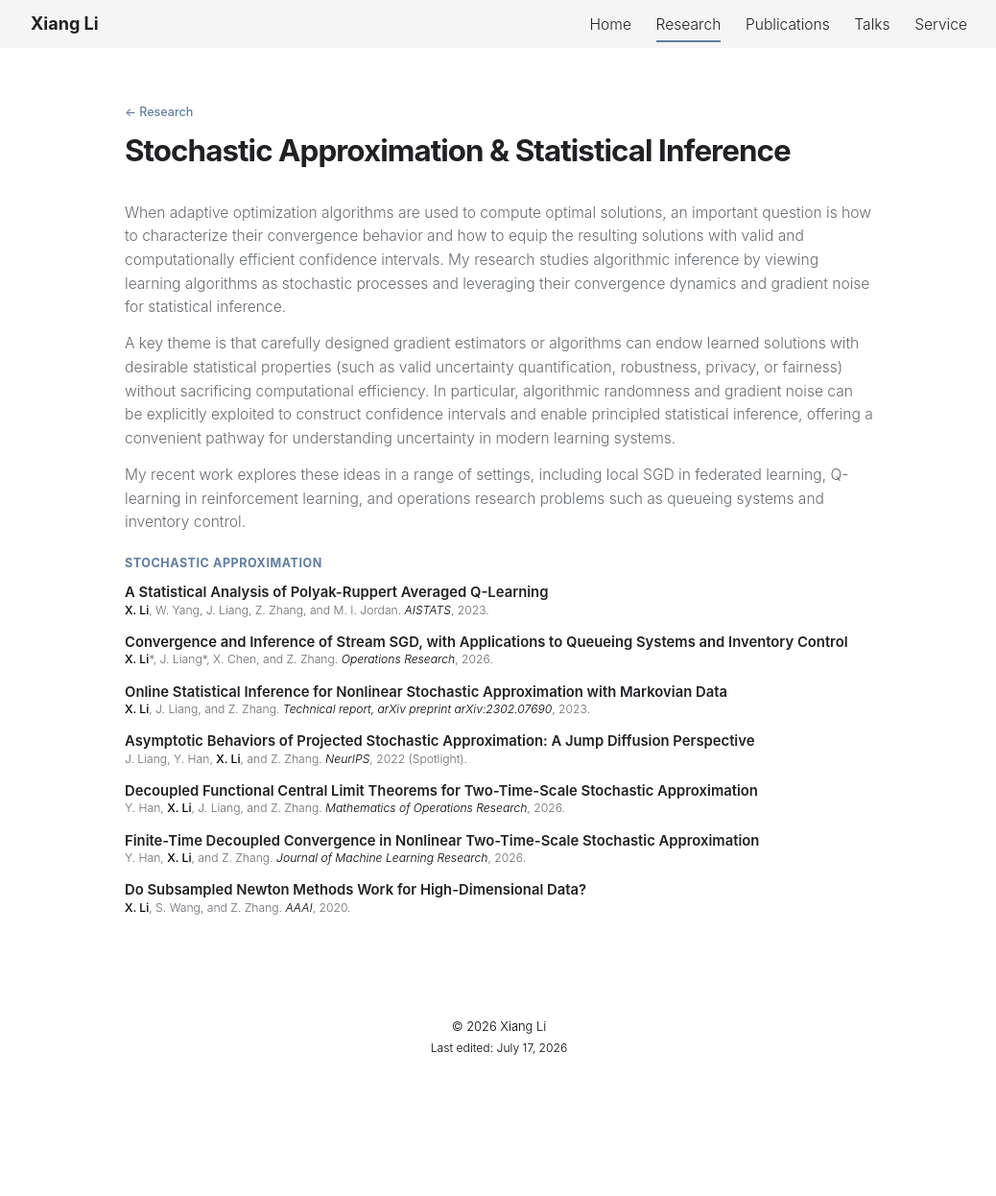
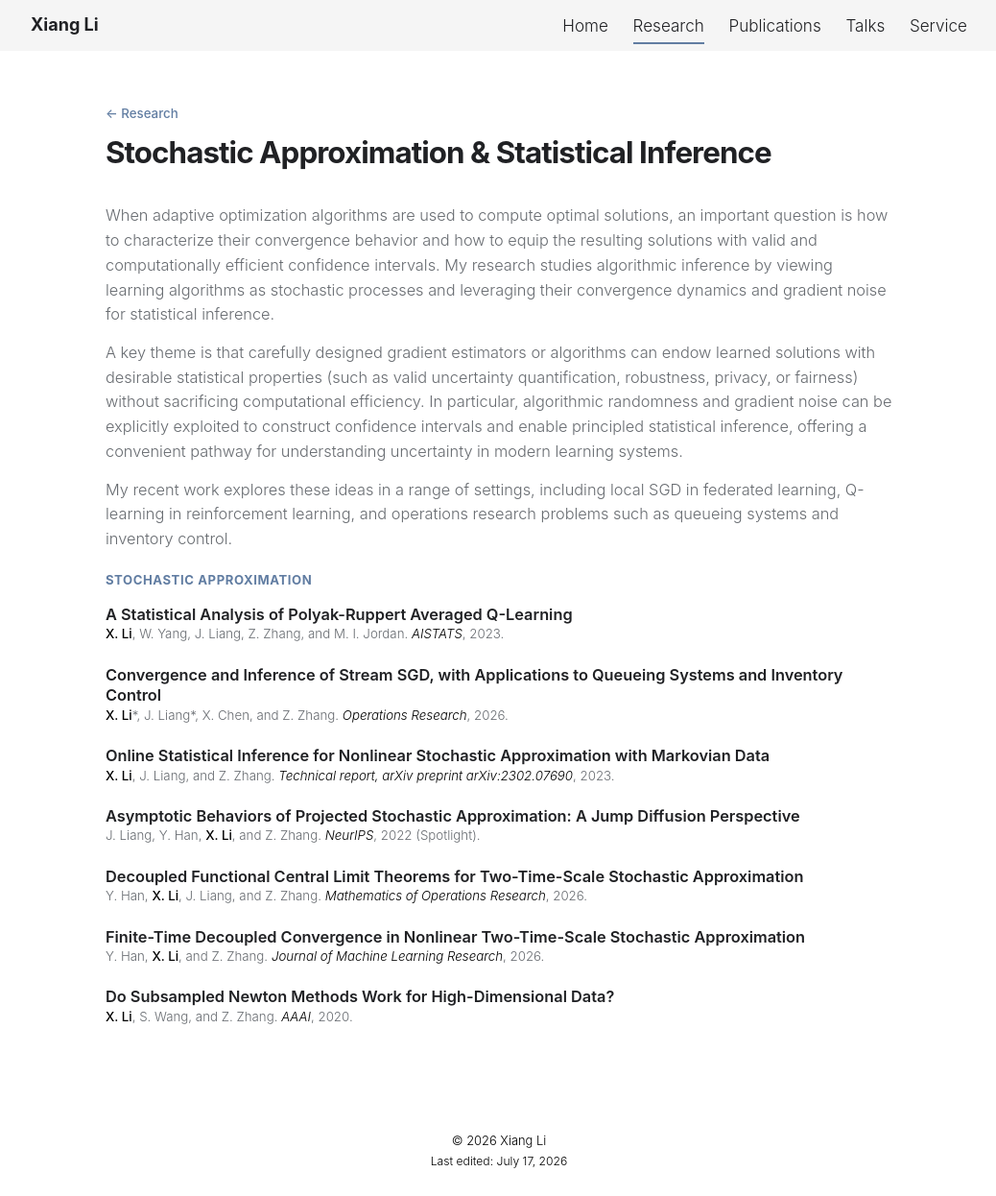
Before and after one commit to lx10077/lx10077.github.io, a Jekyll site: the page built from _pages/research-statistical-inference.md, in a window 1280 px wide. Shown: the whole page at 96% size, without its empty margins (120-1158 px from the left). Built offline with Jekyll 4.4.1, drawn with Linux system fonts in a browser that asks for light colours; comment, search, counter and statistics services are not loaded; a style sheet for code colours, icons or effects is not loaded; before the commit the page ends 1127 px from its top, so only the background shows below that.

Commit message:
Update _custom.scss

```diff
--- a/assets/css/_custom.scss
+++ b/assets/css/_custom.scss
@@ -694,8 +694,16 @@ ul.bibliography {
   --v3-chip: #d8d8d8;
   --v3-chip-hover: #cbd3df;
   --v3-accent: #617da2;
+  --v3-paper-title-size: 0.86rem;
+  --v3-paper-meta-size: 0.7rem;
+  --v3-paper-title-leading: 1.32;
+  --v3-paper-meta-leading: 1.42;
+  --v3-paper-item-padding: 0.56rem 0 0.62rem;
   margin: 0;
+  min-height: 100vh;
   padding: 0;
+  display: grid;
+  grid-template-rows: auto 1fr auto;
   color: var(--v3-ink);
   background: var(--v3-bg);
   font-family: var(--site-font);
@@ -742,7 +750,7 @@ ul.bibliography {
   position: relative;
   padding: 0.72rem 0;
   color: var(--v3-ink);
-  font-size: 0.82rem;
+  font-size: 0.9rem;
 }
 
 .v3-menu a.active::after {
@@ -756,9 +764,9 @@ ul.bibliography {
 }
 
 .v3-main {
+  box-sizing: border-box;
   width: calc(100% - 48px);
-  max-width: 780px;
-  min-height: calc(100vh - 114px);
+  max-width: 820px;
   margin: 0 auto;
   padding: 24px 0;
 }
@@ -925,6 +933,7 @@ ul.bibliography {
 }
 
 .v3-footer {
+  box-sizing: border-box;
   min-height: 70px;
   padding: 1.4rem 24px;
   color: var(--v3-soft);
@@ -957,7 +966,7 @@ ul.bibliography {
 .v3-page-header p {
   margin: 0;
   color: var(--v3-soft);
-  font-size: 0.76rem;
+  font-size: 0.82rem;
   line-height: 1.5;
 }
 
@@ -1007,7 +1016,7 @@ ul.bibliography {
 .v3-research-intro p {
   margin: 0;
   color: var(--v3-soft);
-  font-size: 0.87rem;
+  font-size: 0.9rem;
   line-height: 1.62;
 }
 
@@ -1018,7 +1027,7 @@ ul.bibliography {
 .v3-section-label {
   margin-bottom: 0.35rem !important;
   color: var(--v3-accent) !important;
-  font-size: 0.61rem !important;
+  font-size: 0.66rem !important;
   font-weight: 650;
   letter-spacing: 0.06em;
   text-transform: uppercase;
@@ -1027,7 +1036,7 @@ ul.bibliography {
 .v3-research-copy > p {
   margin: 0 0 0.72rem;
   color: var(--v3-soft);
-  font-size: 0.82rem;
+  font-size: var(--v3-paper-title-size);
   line-height: 1.58;
 }
 
@@ -1060,22 +1069,22 @@ ul.bibliography {
 
 .v3-research-hub-title {
   color: var(--v3-ink);
-  font-size: 0.83rem;
+  font-size: var(--v3-paper-title-size);
   font-weight: 620;
-  line-height: 1.32;
+  line-height: var(--v3-paper-title-leading);
 }
 
 .v3-research-hub-meta {
   color: var(--v3-soft);
-  font-size: 0.66rem;
-  line-height: 1.42;
+  font-size: var(--v3-paper-meta-size);
+  line-height: var(--v3-paper-meta-leading);
 }
 
 .v3-research-detail-header > a {
   display: inline-block;
   margin-bottom: 0.65rem;
   color: var(--v3-accent);
-  font-size: 0.66rem;
+  font-size: 0.7rem;
   font-weight: 550;
 }
 
@@ -1089,7 +1098,7 @@ ul.bibliography {
   margin: 0 0 0.5rem;
   color: var(--v3-ink);
   font-family: var(--site-font);
-  font-size: 1.02rem;
+  font-size: 1.06rem;
   font-weight: 650;
 }
 
@@ -1097,7 +1106,7 @@ ul.bibliography {
   margin: 1.15rem 0 0.35rem;
   color: var(--v3-accent);
   font-family: var(--site-font);
-  font-size: 0.66rem;
+  font-size: 0.69rem;
   font-weight: 650;
   letter-spacing: 0.045em;
   text-transform: uppercase;
@@ -1111,21 +1120,22 @@ ul.bibliography {
 
 .v3-research-copy li {
   margin: 0;
-  padding: 0.36rem 0 0.4rem;
+  padding: var(--v3-paper-item-padding);
   color: var(--v3-soft);
-  font-size: 0.64rem;
-  line-height: 1.38;
+  font-size: var(--v3-paper-meta-size);
+  line-height: var(--v3-paper-meta-leading);
 }
 
 .v3-research-copy li strong:first-child {
   color: var(--v3-ink);
-  font-size: 0.78rem;
+  font-size: var(--v3-paper-title-size);
   font-weight: 620;
+  line-height: var(--v3-paper-title-leading);
 }
 
 .v3-all-papers a {
   color: var(--v3-accent);
-  font-size: 0.69rem;
+  font-size: 0.64rem;
   font-weight: 550;
 }
 
@@ -1141,7 +1151,7 @@ ul.bibliography {
   border-top: 1px solid var(--v3-rule);
   color: var(--v3-ink);
   font-family: var(--site-font);
-  font-size: 1rem;
+  font-size: 1.02rem;
   font-weight: 650;
 }
 
@@ -1150,24 +1160,24 @@ ul.bibliography {
 }
 
 .v3-publications .bibliography > li {
-  padding: 0.48rem 0 0.52rem;
+  padding: var(--v3-paper-item-padding);
   border-bottom: 0;
 }
 
 .v3-publications .title-row {
-  gap: 0.65rem;
+  gap: 0.75rem;
 }
 
 .v3-publications .title-row .title {
   color: var(--v3-ink) !important;
-  font-size: 0.81rem;
+  font-size: var(--v3-paper-title-size);
   font-weight: 620;
-  line-height: 1.32;
+  line-height: var(--v3-paper-title-leading);
 }
 
 .v3-publications .title-links a.pub-link {
   color: var(--v3-accent) !important;
-  font-size: 0.57rem;
+  font-size: 0.64rem;
 }
 
 .v3-publications .bibliography .author,
@@ -1175,8 +1185,8 @@ ul.bibliography {
   display: inline;
   margin: 0;
   color: var(--v3-soft) !important;
-  font-size: 0.62rem;
-  line-height: 1.35;
+  font-size: var(--v3-paper-meta-size);
+  line-height: var(--v3-paper-meta-leading);
 }
 
 .v3-publications .bibliography .periodical::before {
@@ -1199,13 +1209,14 @@ ul.bibliography {
 
 .v3-service-list li {
   color: var(--v3-soft);
-  font-size: 0.76rem;
-  line-height: 1.45;
+  font-size: var(--v3-paper-title-size);
+  line-height: var(--v3-paper-title-leading);
 }
 
 .v3-inline-list {
   color: var(--v3-soft) !important;
-  font-size: 0.8rem !important;
+  font-size: var(--v3-paper-title-size) !important;
+  line-height: var(--v3-paper-title-leading) !important;
 }
 
 .v3-service-event {
@@ -1217,12 +1228,14 @@ ul.bibliography {
 
 .v3-service-event > span {
   color: var(--v3-soft);
-  font-size: 0.68rem;
+  font-size: var(--v3-paper-meta-size);
   font-weight: 550;
 }
 
 .v3-service-event p {
   margin: 0;
+  font-size: var(--v3-paper-title-size);
+  line-height: var(--v3-paper-title-leading);
 }
 
 .v3-talk-list {
@@ -1244,7 +1257,7 @@ ul.bibliography {
 }
 
 .v3-talk-item {
-  padding: 0.48rem 0 0.52rem;
+  padding: var(--v3-paper-item-padding);
 }
 
 .v3-talk-item + .v3-talk-item {
@@ -1260,23 +1273,23 @@ ul.bibliography {
 
 .v3-talk-title {
   color: var(--v3-ink);
-  font-size: 0.81rem;
+  font-size: var(--v3-paper-title-size);
   font-weight: 620;
-  line-height: 1.32;
+  line-height: var(--v3-paper-title-leading);
 }
 
 .v3-talk-title-row > a {
   flex: 0 0 auto;
   color: var(--v3-accent);
-  font-size: 0.57rem;
+  font-size: 0.64rem;
   font-weight: 550;
 }
 
 .v3-talk-meta {
   margin: 0.14rem 0 0;
   color: var(--v3-soft);
-  font-size: 0.62rem;
-  line-height: 1.35;
+  font-size: var(--v3-paper-meta-size);
+  line-height: var(--v3-paper-meta-leading);
 }
 
 /* Compatibility for dormant pages */
```
